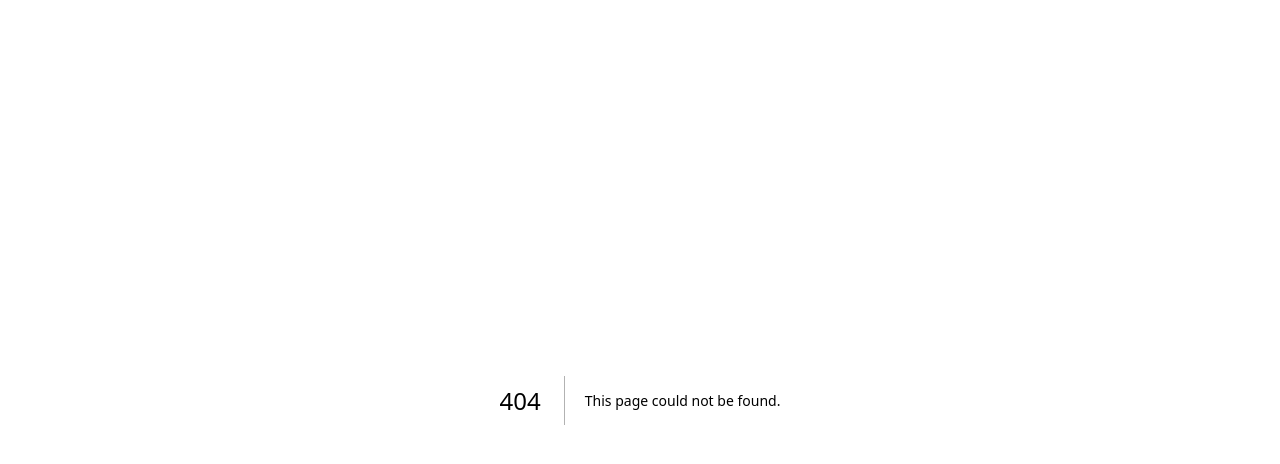
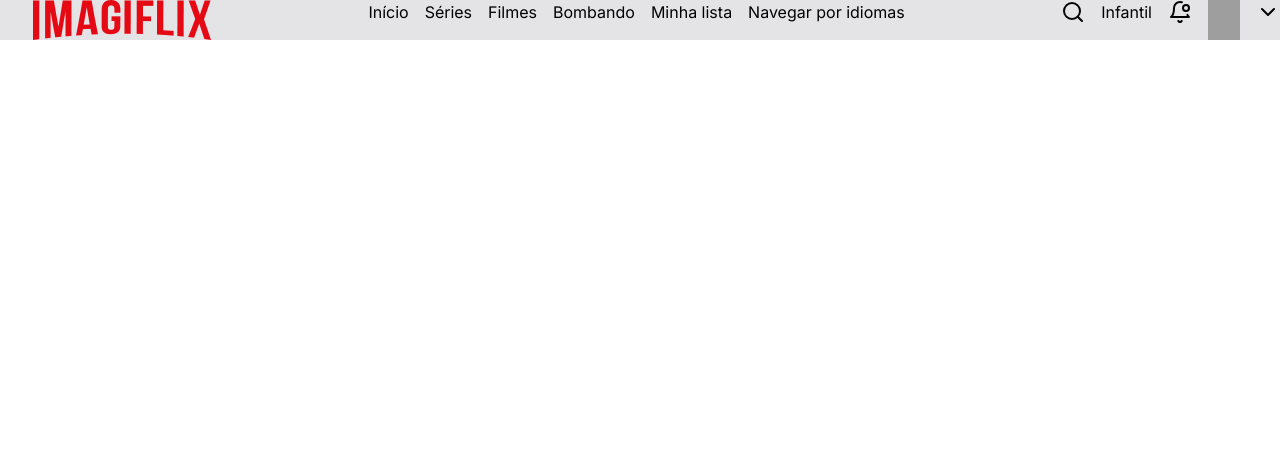
Before and after one commit to JacksonFA/imagiflix, a Next.js app: page /main in a window 1280 px wide. Before the commit this address had no page. Shown: the top 464 px of the page. Built offline with nearby package versions, Linux system fonts and the light colour scheme; grey boxes are pictures that could not be loaded.

Commit message:
feat(main): creates main page

```diff
--- a/next.config.mjs
+++ b/next.config.mjs
@@ -1,4 +1,15 @@
 /** @type {import('next').NextConfig} */
-const nextConfig = {}
+const nextConfig = {
+  images: {
+    remotePatterns: [
+      {
+        protocol: 'https',
+        hostname: 'github.com',
+        port: '',
+        pathname: '/JacksonFA.png',
+      },
+    ],
+  }
+}
 
 export default nextConfig
--- /dev/null
+++ b/src/app/main/page.tsx
@@ -0,0 +1,28 @@
+import Image from 'next/image'
+import Logo from '@/assets/logo.png'
+import { BellDot, ChevronDown, Search } from 'lucide-react'
+
+export default function Main() {
+  return (
+    <>
+      <header className="bg-zinc-200 flex justify-between">
+        <Image src={Logo} alt="Imagiflix Logo" className="ml-8" />
+        <ul className="flex gap-4">
+          <li>Início</li>
+          <li>Séries</li>
+          <li>Filmes</li>
+          <li>Bombando</li>
+          <li>Minha lista</li>
+          <li>Navegar por idiomas</li>
+        </ul>
+        <div className="flex gap-4">
+          <Search />
+          <span>Infantil</span>
+          <BellDot />
+          <Image width={32} height={32} src="https://github.com/JacksonFA.png" alt="User avatar" />
+          <ChevronDown />
+        </div>
+      </header>
+    </>
+  )
+}
```
